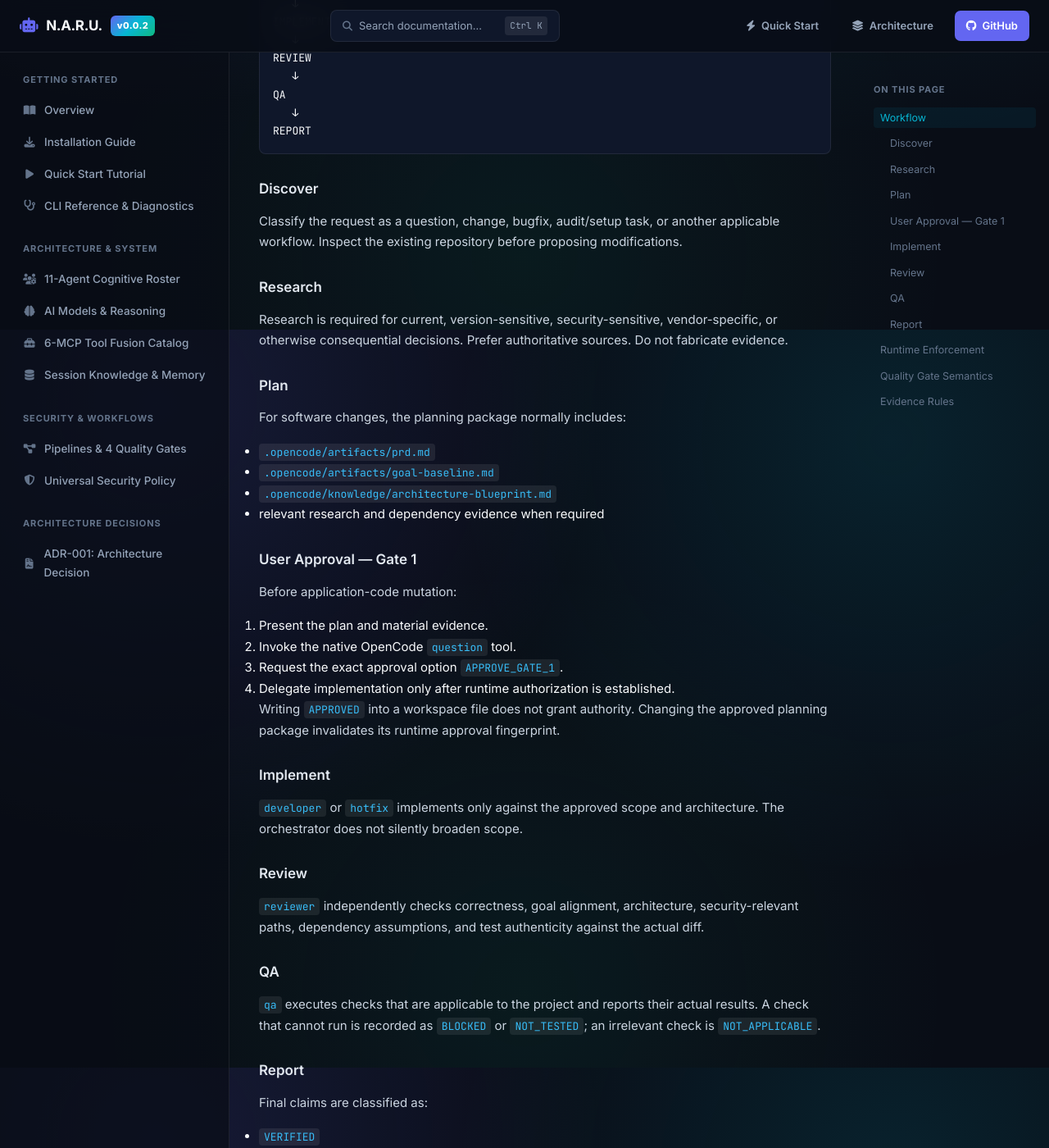
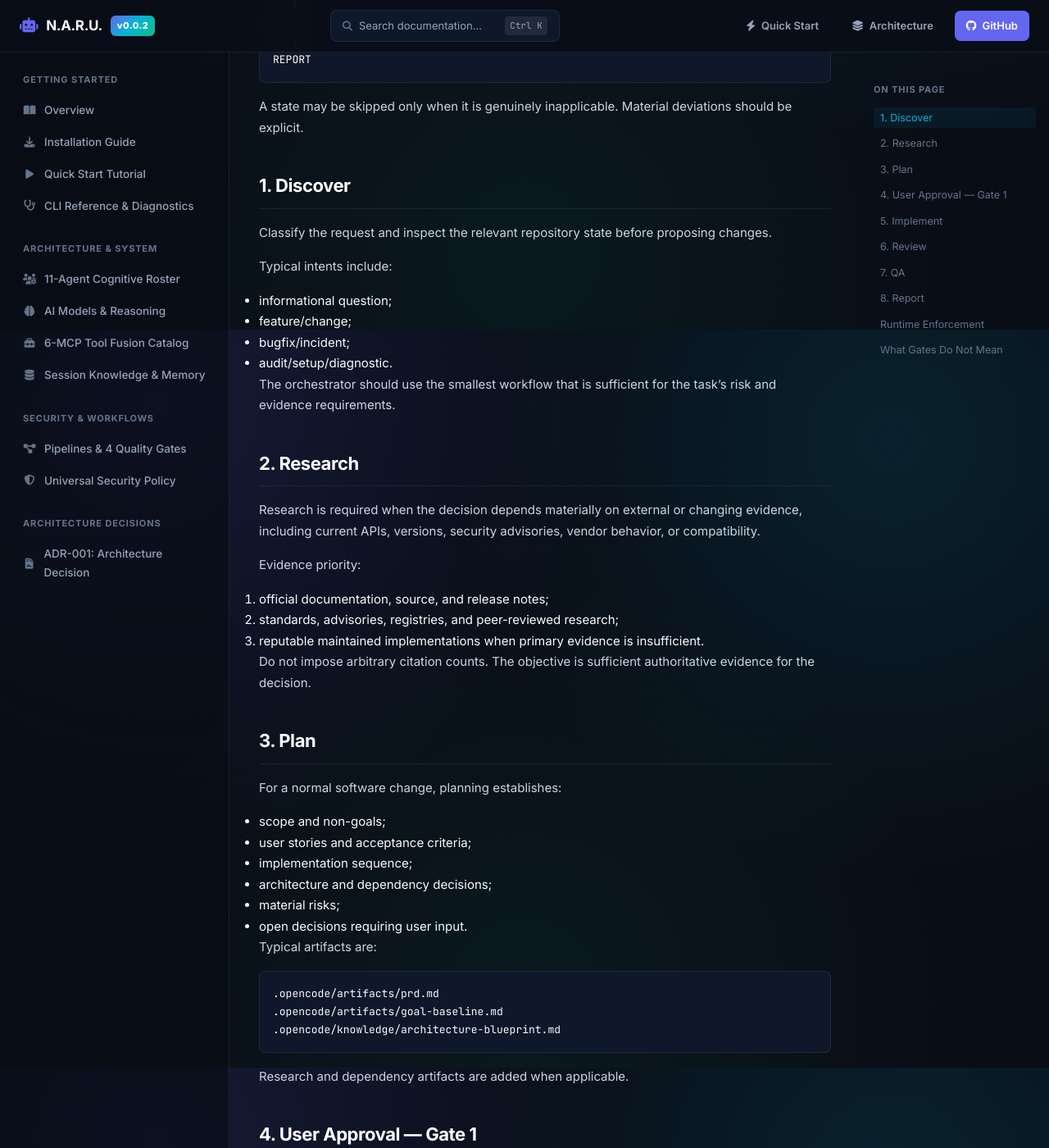
Before and after one commit to Yoganataa/naru-agents, a Jekyll site: the page built from docs/workflow/pipelines.md, in a window 1280 px wide and 1400 px high, scrolled down 498 px. Shown: the whole window at 82% size. Built offline with Jekyll 4.4.1, drawn with Linux system fonts in a browser that asks for light colours; some of the changed text lies outside the part shown.

Commit message:
docs: rewrite workflow and gate semantics

````diff
--- a/docs/workflow/pipelines.md
+++ b/docs/workflow/pipelines.md
@@ -5,9 +5,7 @@ title: Workflow & Quality Gates — N.A.R.U.
 
 # Workflow & Quality Gates
 
-N.A.R.U. uses an evidence-grounded workflow. The orchestrator may skip a state only when it is genuinely inapplicable and must explain material deviations.
-
-## Workflow
+N.A.R.U. uses an evidence-grounded workflow. It is a state machine, not a promise that every request must traverse every state.
 
 ```text
 DISCOVER
@@ -27,71 +25,115 @@ QA
 REPORT
 ```
 
-### Discover
+A state may be skipped only when it is genuinely inapplicable. Material deviations should be explicit.
 
-Classify the request as a question, change, bugfix, audit/setup task, or another applicable workflow. Inspect the existing repository before proposing modifications.
+## 1. Discover
 
-### Research
+Classify the request and inspect the relevant repository state before proposing changes.
 
-Research is required for current, version-sensitive, security-sensitive, vendor-specific, or otherwise consequential decisions. Prefer authoritative sources. Do not fabricate evidence.
+Typical intents include:
 
-### Plan
+- informational question;
+- feature/change;
+- bugfix/incident;
+- audit/setup/diagnostic.
 
-For software changes, the planning package normally includes:
+The orchestrator should use the smallest workflow that is sufficient for the task's risk and evidence requirements.
 
-- `.opencode/artifacts/prd.md`
-- `.opencode/artifacts/goal-baseline.md`
-- `.opencode/knowledge/architecture-blueprint.md`
-- relevant research and dependency evidence when required
+## 2. Research
 
-### User Approval — Gate 1
+Research is required when the decision depends materially on external or changing evidence, including current APIs, versions, security advisories, vendor behavior, or compatibility.
+
+Evidence priority:
+
+1. official documentation, source, and release notes;
+2. standards, advisories, registries, and peer-reviewed research;
+3. reputable maintained implementations when primary evidence is insufficient.
+
+Do not impose arbitrary citation counts. The objective is sufficient authoritative evidence for the decision.
+
+## 3. Plan
+
+For a normal software change, planning establishes:
+
+- scope and non-goals;
+- user stories and acceptance criteria;
+- implementation sequence;
+- architecture and dependency decisions;
+- material risks;
+- open decisions requiring user input.
+
+Typical artifacts are:
+
+```text
+.opencode/artifacts/prd.md
+.opencode/artifacts/goal-baseline.md
+.opencode/knowledge/architecture-blueprint.md
+```
+
+Research and dependency artifacts are added when applicable.
+
+## 4. User Approval — Gate 1
 
 Before application-code mutation:
 
-1. Present the plan and material evidence.
-2. Invoke the native OpenCode `question` tool.
-3. Request the exact approval option `APPROVE_GATE_1`.
-4. Delegate implementation only after runtime authorization is established.
+1. present the plan and material evidence;
+2. invoke the native OpenCode `question` tool;
+3. request `APPROVE_GATE_1`;
+4. allow implementation only after runtime authorization is established.
 
-Writing `APPROVED` into a workspace file does not grant authority. Changing the approved planning package invalidates its runtime approval fingerprint.
+The runtime plugin, not a workspace marker file, is the authority.
 
-### Implement
+If the planning state changes after approval, authorization must be re-established.
 
-`developer` or `hotfix` implements only against the approved scope and architecture. The orchestrator does not silently broaden scope.
+## 5. Implement
 
-### Review
+`developer` or `hotfix` implements only the approved scope and architecture. Changes that materially alter the approved plan require a new decision rather than silent scope expansion.
 
-`reviewer` independently checks correctness, goal alignment, architecture, security-relevant paths, dependency assumptions, and test authenticity against the actual diff.
+## 6. Review
 
-### QA
+`reviewer` independently evaluates the actual diff for:
 
-`qa` executes checks that are applicable to the project and reports their actual results. A check that cannot run is recorded as `BLOCKED` or `NOT_TESTED`; an irrelevant check is `NOT_APPLICABLE`.
+- goal alignment and scope drift;
+- architectural consistency;
+- correctness and maintainability;
+- security-relevant paths;
+- dependency/API assumptions;
+- authentic tests rather than hollow tests.
 
-### Report
+## 7. QA
 
-Final claims are classified as:
+`qa` runs checks applicable to the actual project and records their real outcomes.
 
-- `VERIFIED`
-- `USER_DECISION`
-- `ASSUMPTION`
-- `UNKNOWN/BLOCKED`
+```text
+PASS
+FAIL
+BLOCKED
+NOT_APPLICABLE
+NOT_TESTED
+```
+
+`NOT_TESTED` and `BLOCKED` are not converted into `PASS`.
+
+## 8. Report
+
+N.A.R.U. reports evidence using four classes:
+
+- `VERIFIED` — directly supported;
+- `USER_DECISION` — explicitly selected;
+- `ASSUMPTION` — explicitly labeled;
+- `UNKNOWN/BLOCKED` — unresolved or unavailable.
 
 ## Runtime Enforcement
 
-The OpenCode plugin is the deterministic enforcement boundary. Agent Markdown is an instruction layer, not a security boundary.
+The OpenCode plugin is the deterministic tool-boundary layer. Current guard categories include mutation authorization, project-root boundaries, pre-Gate-1 shell restrictions, role permissions, security-pattern checks, circuit breaking, and native-question-based Gate 1 state.
 
-The current plugin includes runtime checks for mutation authorization, project-root boundaries, pre-Gate-1 shell restrictions, role permissions, security-pattern checks, circuit breaking, and native-question-based Gate 1 state.
+## What Gates Do Not Mean
 
-## Quality Gate Semantics
+A gate does not prove every property of the software.
 
-N.A.R.U. should not be described as having a universal fixed set of four gates for every task. Gate behavior depends on the applicable workflow and evidence available.
-
-For software changes, the central hard boundary is **Gate 1: explicit user approval before application-code mutation**. Review and QA are subsequent verification stages, not proof that every possible security or correctness property has been established.
-
-## Evidence Rules
-
-- A checklist is not evidence that a property is satisfied.
-- A planned test is not evidence that it passed.
-- A model benchmark is not evidence of behavior in a particular run.
-- A generated artifact is not proof that the implementation matches it.
-- QA results apply only to checks actually executed.
+- Gate 1 proves authorization state, not code quality.
+- Review proves only what the reviewer actually inspected.
+- QA proves only what was actually executed and observed.
+- A security checklist does not prove the absence of vulnerabilities.
+- A benchmark does not prove behavior in an unrelated run.
````
